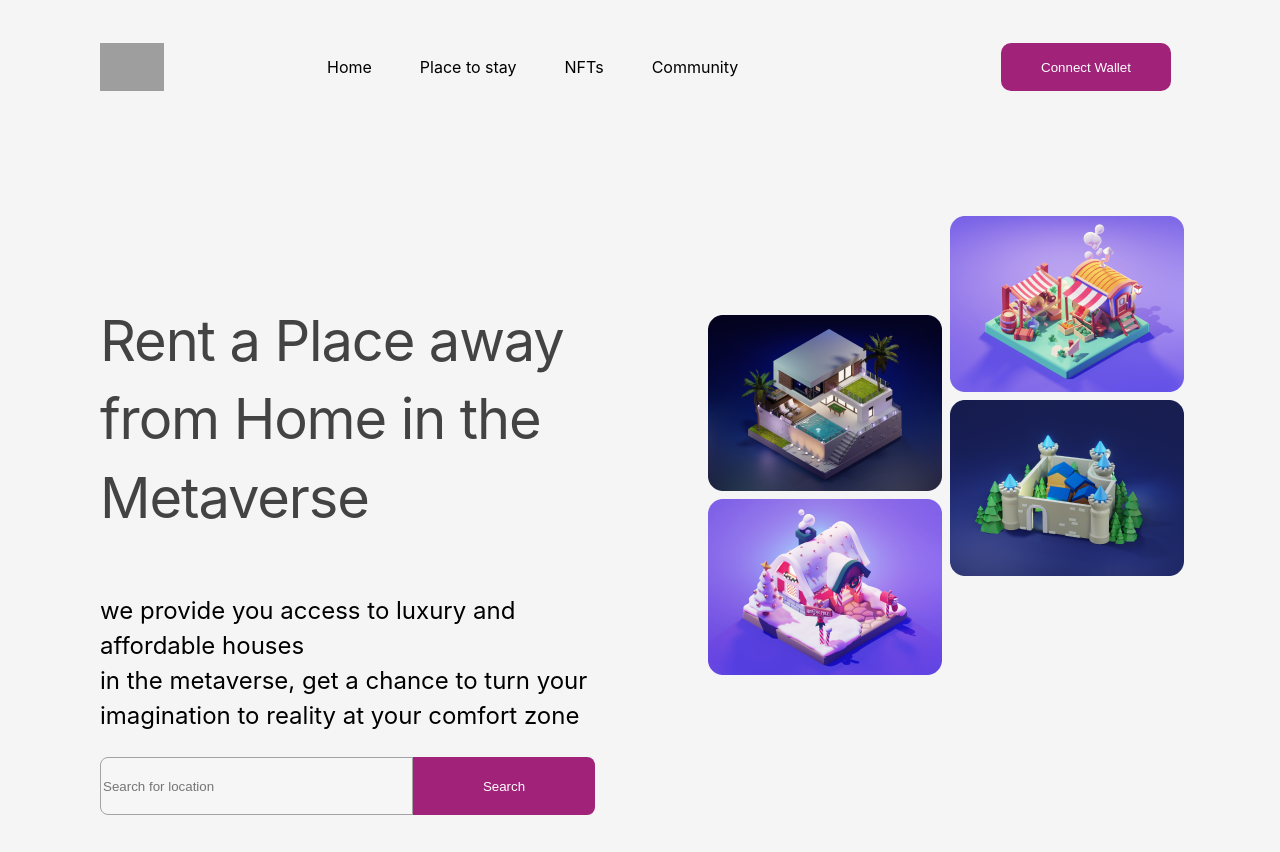
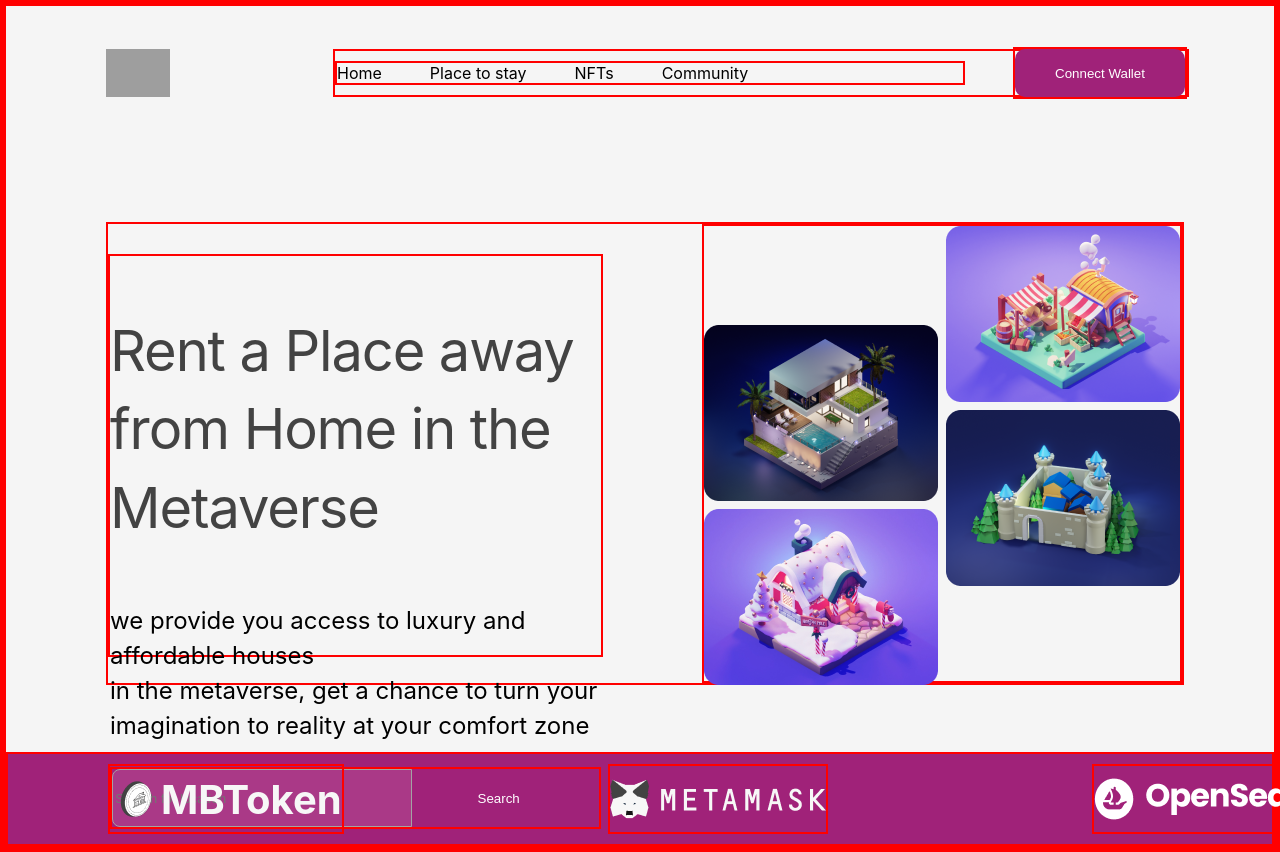
Before and after one commit to Chimz-Codes-ZM/metabnb, a React (Create React App) app: page / in a window 1280 px wide. Before the commit the page ends 815 px from the top, so only its background shows below. Built offline with nearby package versions, Linux system fonts and the light colour scheme; grey boxes are pictures that could not be loaded.

Commit message:
Added the second section of metabnb Page

```diff
--- /dev/null
+++ b/src/Components/Pagebreak.js
@@ -0,0 +1,31 @@
+import React from "react";
+import MBToken from '../Images/Home/Group 59536.png';
+import Metamask from '../Images/Home/Group 4038.png';
+import openSea from '../Images/Home/logo.png';
+import Metatext from '../Images/Home/metamask.png';
+import opentext from '../Images/Home/OpenSea.png';
+
+
+function Pagebreak() {
+    return (
+        <div className="page-break">
+            <div className="mbtoken">
+                <img src={MBToken} />
+                <p>MBToken</p>
+            </div>
+
+            <div className="metamask">
+                <img src={Metamask} />
+                <img src={Metatext} className="metatext"/>
+            </div>
+
+            <div className="openSea">
+                <img src={openSea} />
+                <img src={opentext}  classname="opentext"/>
+            </div>
+
+        </div>
+    )
+}
+
+export default Pagebreak
--- a/src/Pages/Front Page.js
+++ b/src/Pages/Front Page.js
@@ -1,12 +1,14 @@
 import React from "react"
 import Navbar from "../Components/Navbar"
 import Section from "../Components/Section"
+import Pagebreak from "../Components/Pagebreak"
 
 function First() {
     return (
         <div>
            <Navbar />
            <Section />
+           <Pagebreak />
         </div>
     )
 }
--- a/src/App.css
+++ b/src/Styling/App.css
@@ -16,7 +16,7 @@ nav > img {
 
 
 div {
-    /* border: 2px solid red; */
+    border: 2px solid red;
 
 }
 
--- /dev/null
+++ b/src/Styling/Pagebreak.css
@@ -0,0 +1,30 @@
+.page-break {
+    display: flex;
+  /* width: 100%; */
+  height: 70px;
+  background: linear-gradient(90deg, #a02279 11.45%, #a02279 11.45%);
+  padding: 10px 100px;
+gap: 264px;
+}
+
+.mbtoken, .metamask, .openSea {
+  display: flex;
+  align-items: center;
+  justify-items: center;
+}
+
+.mbtoken > p {
+    font-weight: 700;
+  font-size: 40px;
+  line-height: 27px;
+  color: #F7F7F7;
+  ;
+}
+
+.metatext {
+    margin-left: 11px;
+}
+
+.openSea {
+    gap: 12px;
+}
```
Also changed, not shown: src/index.js (+4 -3 lines), src/Images/Home/OpenSea.png (added), src/Images/Home/metamask.png (added), src/Styling/Section.css (renamed from src/Section.css), src/Styling/index.css (renamed from src/index.css).
